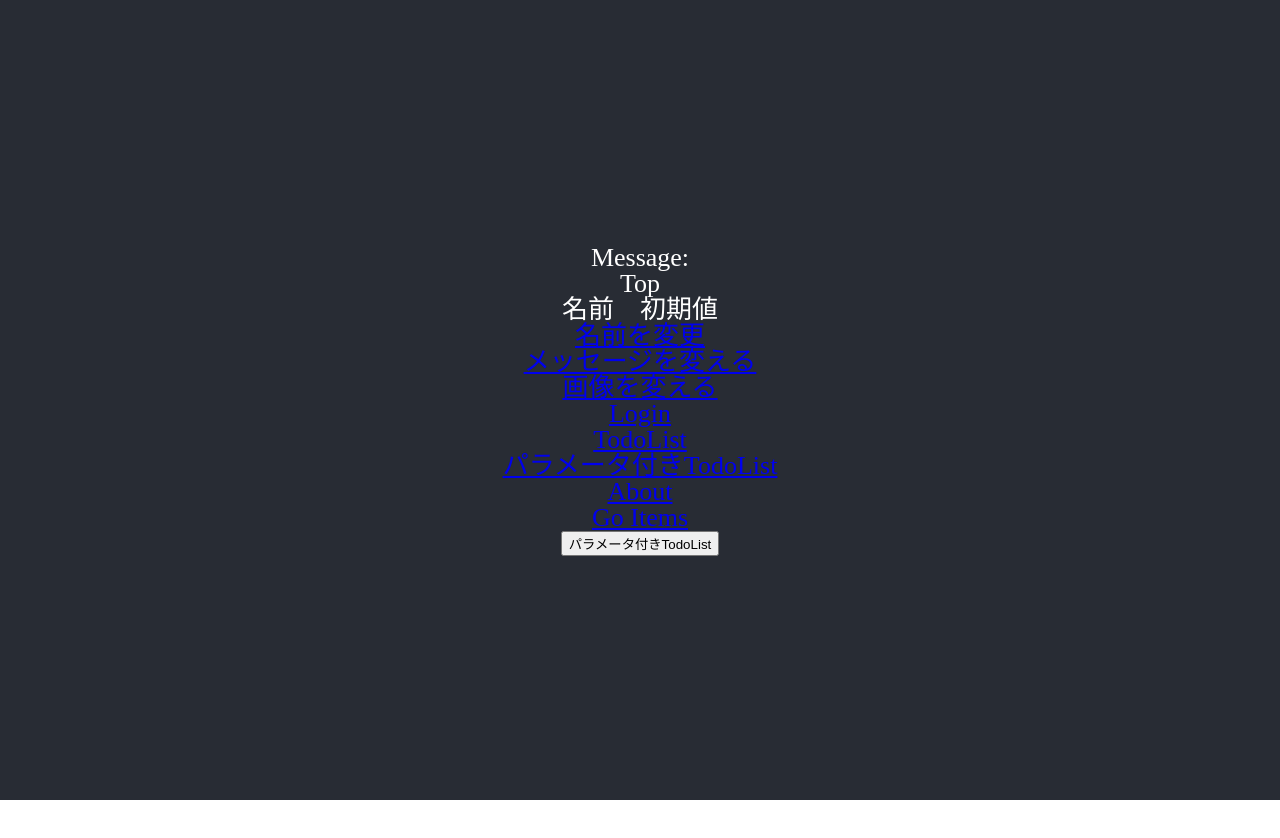
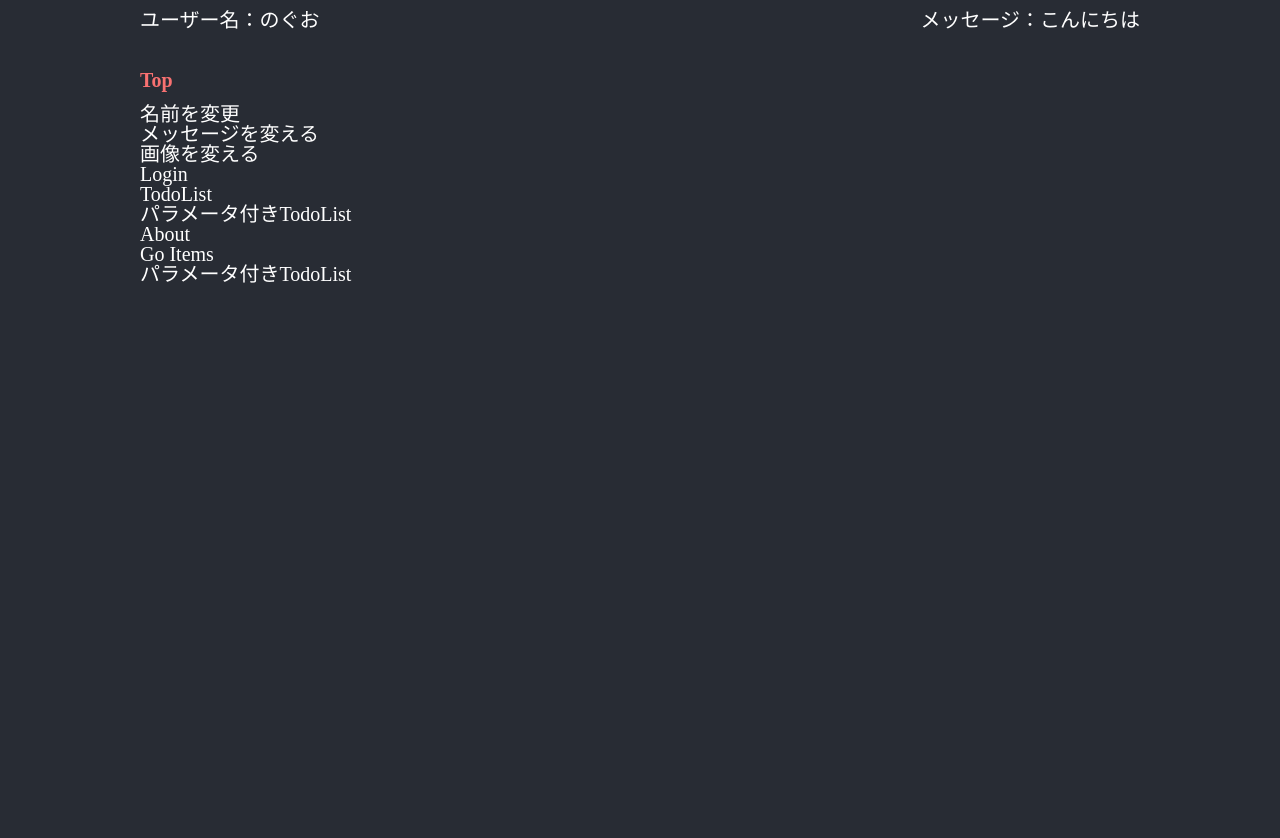
Before and after one commit to gorimatyan/ts-firebase-tutorial, a React (Create React App) app: page / in a window 1280 px wide. Shown: the top 838 px of the page. Before the commit the page ends 800 px from the top, so only its background shows below. Built offline with nearby package versions, Linux system fonts and the light colour scheme; no server answers.

Commit message:
tailwindCSS導入

```diff
--- a/package.json
+++ b/package.json
@@ -3,6 +3,7 @@
   "version": "0.1.0",
   "private": true,
   "dependencies": {
+    "@craco/craco": "^6.4.3",
     "@emotion/react": "^11.9.3",
     "@emotion/styled": "^11.9.3",
     "@mui/icons-material": "^5.8.4",
@@ -15,11 +16,15 @@
     "@types/react": "^18.0.12",
     "@types/react-dom": "^18.0.5",
     "@types/react-router-dom": "^5.3.3",
+    "autoprefixer": "^10.4.7",
     "firebase": "^9.8.3",
+    "postcss": "^8.4.14",
+    "postcss-cli": "^9.1.0",
     "react": "^18.1.0",
     "react-dom": "^18.1.0",
     "react-router-dom": "^6.3.0",
     "react-scripts": "5.0.1",
+    "tailwindcss": "^3.1.4",
     "typescript": "^4.7.3",
     "web-vitals": "^2.1.4"
   },
--- /dev/null
+++ b/postcss.config.js
@@ -0,0 +1,6 @@
+module.exports = {
+  plugins: {
+    tailwindcss: {},
+    autoprefixer: {},
+  },
+}
--- a/src/App.css
+++ /dev/null
@@ -1,88 +0,0 @@
-/* http://meyerweb.com/eric/tools/css/reset/
-   v2.0 | 20110126
-   License: none (public domain)
-*/
-
-html, body, div, span, applet, object, iframe,
-h1, h2, h3, h4, h5, h6, p, blockquote, pre,
-a, abbr, acronym, address, big, cite, code,
-del, dfn, em, img, ins, kbd, q, s, samp,
-small, strike, strong, sub, sup, tt, var,
-b, u, i, center,
-dl, dt, dd, ol, ul, li,
-fieldset, form, label, legend,
-table, caption, tbody, tfoot, thead, tr, th, td,
-article, aside, canvas, details, embed,
-figure, figcaption, footer, header, hgroup,
-menu, nav, output, ruby, section, summary,
-time, mark, audio, video {
-  margin: 0;
-  padding: 0;
-  border: 0;
-  font-size: 100%;
-  font: inherit;
-  vertical-align: baseline;
-}
-/* HTML5 display-role reset for older browsers */
-article, aside, details, figcaption, figure,
-footer, header, hgroup, menu, nav, section {
-	display: block;
-}
-body {
-  line-height: 1;
-}
-ol, ul {
-  list-style: none;
-}
-blockquote, q {
-  quotes: none;
-}
-blockquote:before, blockquote:after,
-q:before, q:after {
-  content: '';
-  content: none;
-}
-table {
-  border-collapse: collapse;
-  border-spacing: 0;
-}
-
-
-.App {
-  text-align: center;
-}
-
-.App-logo {
-  height: 40vmin;
-  pointer-events: none;
-}
-
-@media (prefers-reduced-motion: no-preference) {
-  .App-logo {
-    animation: App-logo-spin infinite 20s linear;
-  }
-}
-
-.App-header {
-  background-color: #282c34;
-  min-height: 100vh;
-  display: flex;
-  flex-direction: column;
-  align-items: center;
-  justify-content: center;
-  font-size: calc(10px + 2vmin);
-  color: white;
-}
-
-.App-link {
-  color: #61dafb;
-}
-
-@keyframes App-logo-spin {
-  from {
-    transform: rotate(0deg);
-  }
-  to {
-    transform: rotate(360deg);
-  }
-}
--- a/src/App.tsx
+++ b/src/App.tsx
@@ -1,7 +1,6 @@
 import React, { useEffect, useState } from 'react';
 import { db } from "./firebase"
 import { addDoc, collection, doc, Firestore, getDocs, onSnapshot } from "firebase/firestore"
-import './App.css';
 import TestComponet from './TestComponet';
 import { AddToPhotosOutlined, SettingsInputCompositeSharp } from '@mui/icons-material';
 import { FormControl, TextField } from '@mui/material';
@@ -33,26 +32,31 @@ const App: React.FC = () => {
   console.log(collections);
   console.log(documents);
 
-  const [message, setMessage] = useState<string>("");
+  const [message, setMessage] = useState<string>("こんにちは");
   // const handleTextInput = (e: React.ChangeEvent<HTMLInputElement>) => {
   //   setMessage(e.target.value);
   // };
-  const [name, setName] = useState<string>("名前　初期値");
+  const [name, setName] = useState<string>("のぐお");
   const handleTextInput = (e: React.ChangeEvent<HTMLInputElement>) => {
     setName(e.target.value);
   };
   const sayHello = (e: React.ChangeEvent<HTMLInputElement>) => {
     setName(e.target.value)
-  }
+  };
 
   return (
     <div className="App">
       <div className="App-header">
-        <Message message={message} />
+        <div className='flex justify-between w-full'>
+          <h2>ユーザー名：{name}</h2>
+          <h2>メッセージ：{message}</h2>
+        </div>
+      </div>
+      <div className="App-body">
       <BrowserRouter>
         <Routes>
-            <Route path='/' element={<Top name={name} />} />
-            <Route path='/nameform' element={<NameForm name={name} setName={setName}  />} />
+          <Route path='/' element={<Top name={name} message={message} />} />
+          <Route path='/nameform' element={<NameForm name={name} setName={setName} />} />
           <Route path='/messageform' element={<MessageForm message={message} setMessage={setMessage} />} />
           <Route path='/imgupload' element={<ImgUpload />} />
           <Route path='/login' element={<Login />} />
--- a/src/components/ImgUpload.tsx
+++ b/src/components/ImgUpload.tsx
@@ -14,13 +14,14 @@ const ImgUpload = () => {
   const [uploaded, setuploaded] = useState<boolean>(false);
 
   const uploadImg = (e: React.ChangeEvent<HTMLInputElement>) => {
-    if(e.target.files){
+    if (e.target.files) {
       const file = e.target.files[0];
       console.log(file);
       const imageRef = ref(storage, "images/" + file.name); //変数を使ってファイルパスを作成する
+      const imageRefPath = imageRef.toString();
       const uploadImage = uploadBytesResumable(imageRef, file); //imageRefのファイルパスでfileを保存するよって意味
 
-        uploadImage.on("state_changed",(snapshot)=>{  //state_changedは状態が変わったら第二引数の関数を使うって意味
+      uploadImage.on("state_changed", (snapshot) => {  //state_changedは状態が変わったら第二引数の関数を使うって意味
         setLoading(true);
       },
         (err) => {
@@ -30,6 +31,7 @@ const ImgUpload = () => {
         () => {
           setLoading(false);
           setuploaded(true);
+          console.log(imageRefPath);
         }
       )
     }
@@ -38,8 +40,21 @@ const ImgUpload = () => {
     <>
       <div>ImgUplode</div>
       <h1>画像アップロード</h1>
+      <form>
         <input type="file" onChange={uploadImg} accept=".jpg,.png,.jpeg" />
+        {/* <button type="submit" onSubmit={}>送信</button> */}
+      </form>
+
+      {loading ? (<h2>アップロード中…</h2>) :
+        <>
+          {uploaded ? <h2>アップロードが完了しました</h2> :
+            <h2>画像をアップロードして下さい</h2>
+          }
         </>
+      }
+    </>
+
+
   )
 }
 
--- a/src/components/MessageForm.tsx
+++ b/src/components/MessageForm.tsx
@@ -2,7 +2,7 @@ import React from 'react'
 
 type Props = {
     message: string;
-    setMessage:  React.Dispatch<React.SetStateAction<string>>;
+    setMessage: React.Dispatch<React.SetStateAction<string>>;
 }
 
 const MessageForm: React.FC<Props> = (props) => {
@@ -13,12 +13,14 @@ const MessageForm: React.FC<Props> = (props) => {
         })
     }
 
-  return (
-    <>
-        <h1>MessageForm</h1>
-        <input type="text" value={props.message} onChange={(e) => {changeMessage(e)}}/>
-    </>
-  )
+    return (
+        <>
+            <h1>MessageForm</h1>
+            <div>
+                <input type="text" value={props.message} onChange={(e) => { changeMessage(e) }} />
+            </div>
+        </>
+    )
 }
 
 export default MessageForm
--- a/src/components/NameForm.tsx
+++ b/src/components/NameForm.tsx
@@ -15,8 +15,10 @@ const NameForm:React.FC<Props>= (props) => {
 
   return (
     <>
-        <div>名前：{props.name} </div>
-        <input type="text" value={props.name} onChange={(e) => {changeName(e)}}/>
+        <div>名前：</div>
+        <div>
+            <input type="text" value={props.name} onChange={(e) => {changeName(e)}}/>
+        </div>
     </>
     )
 }
--- a/src/components/Top.tsx
+++ b/src/components/Top.tsx
@@ -1,8 +1,9 @@
-import React, { useState } from 'react'
+import React from 'react'
 import { createSearchParams, Link, useNavigate } from 'react-router-dom'
 
 type Props ={
     name: string
+    message: string
 }
 const Top: React.FC<Props> = (props) => {
     const params: string = createSearchParams({
@@ -16,8 +17,9 @@ const Top: React.FC<Props> = (props) => {
 
     return (
         <>
-            <h1>Top</h1>
-            <h2>{props.name}</h2>
+        <div className='flex flex-col'>
+            <h1 className='font-bold text-red-400 mb-3.5'>Top</h1>
+
             <ul>
                 <li><Link to='nameform'>名前を変更</Link></li>
                 <li><Link to='messageform'>メッセージを変える</Link></li>
@@ -30,6 +32,7 @@ const Top: React.FC<Props> = (props) => {
             </ul>
 
             <button onClick={() => navigate(`todo?${params}`)}>パラメータ付きTodoList</button>
+        </div>
         </>
 
 
--- a/src/index.css
+++ b/src/index.css
@@ -1,13 +1,82 @@
+@tailwind base;
+@tailwind components;
+@tailwind utilities;
+
+/* http://meyerweb.com/eric/tools/css/reset/
+   v2.0 | 20110126
+   License: none (public domain)
+*/
+
+html, body, div, span, applet, object, iframe,
+h1, h2, h3, h4, h5, h6, p, blockquote, pre,
+a, abbr, acronym, address, big, cite, code,
+del, dfn, em, img, ins, kbd, q, s, samp,
+small, strike, strong, sub, sup, tt, var,
+b, u, i, center,
+dl, dt, dd, ol, ul, li,
+fieldset, form, label, legend,
+table, caption, tbody, tfoot, thead, tr, th, td,
+article, aside, canvas, details, embed,
+figure, figcaption, footer, header, hgroup,
+menu, nav, output, ruby, section, summary,
+time, mark, audio, video {
+  margin: 0;
+  padding: 0;
+  border: 0;
+  font-size: 100%;
+  font: inherit;
+  vertical-align: baseline;
+}
+/* HTML5 display-role reset for older browsers */
+article, aside, details, figcaption, figure,
+footer, header, hgroup, menu, nav, section {
+	display: block;
+}
 body {
-  margin: 0;
-  font-family: -apple-system, BlinkMacSystemFont, 'Segoe UI', 'Roboto', 'Oxygen',
-    'Ubuntu', 'Cantarell', 'Fira Sans', 'Droid Sans', 'Helvetica Neue',
-    sans-serif;
-  -webkit-font-smoothing: antialiased;
-  -moz-osx-font-smoothing: grayscale;
+  line-height: 1;
+}
+ol, ul {
+  list-style: none;
+}
+blockquote, q {
+  quotes: none;
+}
+blockquote:before, blockquote:after,
+q:before, q:after {
+  content: '';
+  content: none;
+}
+table {
+  border-collapse: collapse;
+  border-spacing: 0;
 }
 
-code {
-  font-family: source-code-pro, Menlo, Monaco, Consolas, 'Courier New',
-    monospace;
+
+.App{
+  padding: 0px 30px 0;
+  background-color: #282c34;
+  display: flex;
+  flex-direction: column;
+  justify-content: center;
+  align-items: center;
 }
+.App-header {
+  background-color: #282c34;
+  display: flex;
+  width: 100%;
+  max-width: 1000px;
+  font-size: 20px;
+  color: white;
+  margin-bottom: 40px;
+  margin-top: 10px;
+
+}
+.App-body {
+  background-color: #282c34;
+  display: flex;
+  font-size: 20px;
+  min-height: 100vh;
+  width: 100%;
+  max-width: 1000px;
+  color: white;
+}
--- /dev/null
+++ b/tailwind.config.js
@@ -0,0 +1,10 @@
+/** @type {import('tailwindcss').Config} */
+module.exports = {
+    content: [
+      "./src/**/*.{js,jsx,ts,tsx}",'./public/index.html'
+      ],
+    theme: {
+      extend: {},
+    },
+    plugins: [],
+  }
```
Also changed, not shown: 1 other file (tests, documents, lock files or other folders). Lines whose indentation alone changed are shown as unchanged.
